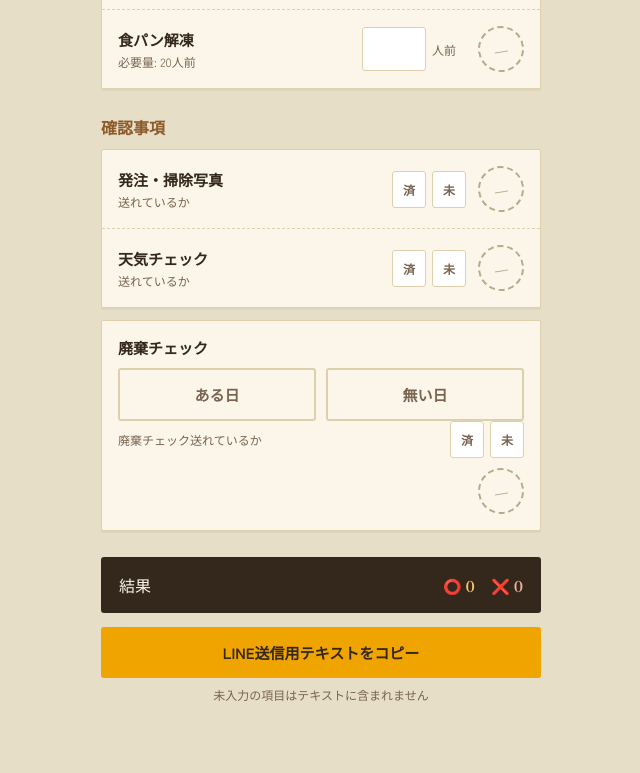
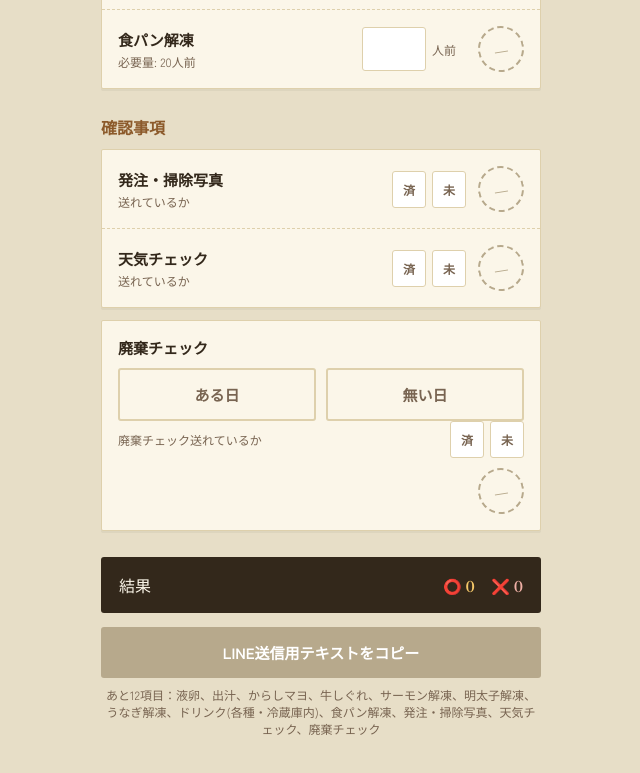
Before and after one commit to dashitotamago/dashitamagoshikomicheck, a plain HTML site: page index.html in a window 1280 px wide. Shown: the part 985-1758 px from the top of the page, without its empty margins (319-959 px from the left). Drawn offline with Linux system fonts and the light colour scheme; no server answers.

Commit message:
Update index.html

```diff
--- a/index.html
+++ b/index.html
@@ -220,6 +220,11 @@
     transition:background .15s;
   }
   .copy-btn:active{background:var(--egg-deep);}
+  .copy-btn:disabled{
+    background:var(--neutral);
+    color:#fff;
+    cursor:not-allowed;
+  }
   .copy-note{
     font-size:12px;
     color:var(--ink-soft);
@@ -288,7 +293,7 @@
       </span>
     </div>
     <button class="copy-btn" id="copyBtn">LINE送信用テキストをコピー</button>
-    <p class="copy-note">未入力の項目はテキストに含まれません</p>
+    <p class="copy-note" id="copyNote">未入力の項目はテキストに含まれません</p>
     <textarea class="output hidden" id="outputArea" readonly></textarea>
   </section>
 
@@ -526,12 +531,43 @@ function getAllStatuses(){
   return statuses;
 }
 
+function getMissingItemNames(){
+  const missing = [];
+  numericItems.forEach(item=>{
+    const raw = state.numeric[item.key];
+    if(raw === undefined || raw === '' || isNaN(parseFloat(raw))) missing.push(item.name);
+  });
+  boolItems.forEach(item=>{
+    if(!state.bool[item.key]) missing.push(item.name);
+  });
+  if(state.wasteHasToday === null || state.wasteHasToday === undefined){
+    missing.push(wasteItemName);
+  } else if(state.wasteHasToday === 'yes' && !state.wasteDone){
+    missing.push(wasteItemName);
+  }
+  return missing;
+}
+
+function updateCopyState(){
+  const missing = getMissingItemNames();
+  const copyBtn = document.getElementById('copyBtn');
+  const copyNote = document.getElementById('copyNote');
+  if(missing.length === 0){
+    copyBtn.disabled = false;
+    copyNote.textContent = '全項目の入力・チェックが完了しています';
+  } else {
+    copyBtn.disabled = true;
+    copyNote.textContent = `あと${missing.length}項目：${missing.join('、')}`;
+  }
+}
+
 function renderSummary(){
   const statuses = getAllStatuses();
   const ok = statuses.filter(s=>s==='ok').length;
   const ng = statuses.filter(s=>s==='ng').length;
   document.getElementById('okCount').textContent = `⭕ ${ok}`;
   document.getElementById('ngCount').textContent = `❌ ${ng}`;
+  updateCopyState();
 }
 
 function buildOutputText(){
@@ -574,6 +610,7 @@ document.getElementById('weatherToggle').addEventListener('click', e=>{
 });
 
 document.getElementById('copyBtn').addEventListener('click', ()=>{
+  if(getMissingItemNames().length > 0) return;
   const text = buildOutputText();
   const area = document.getElementById('outputArea');
   area.value = text;
```
